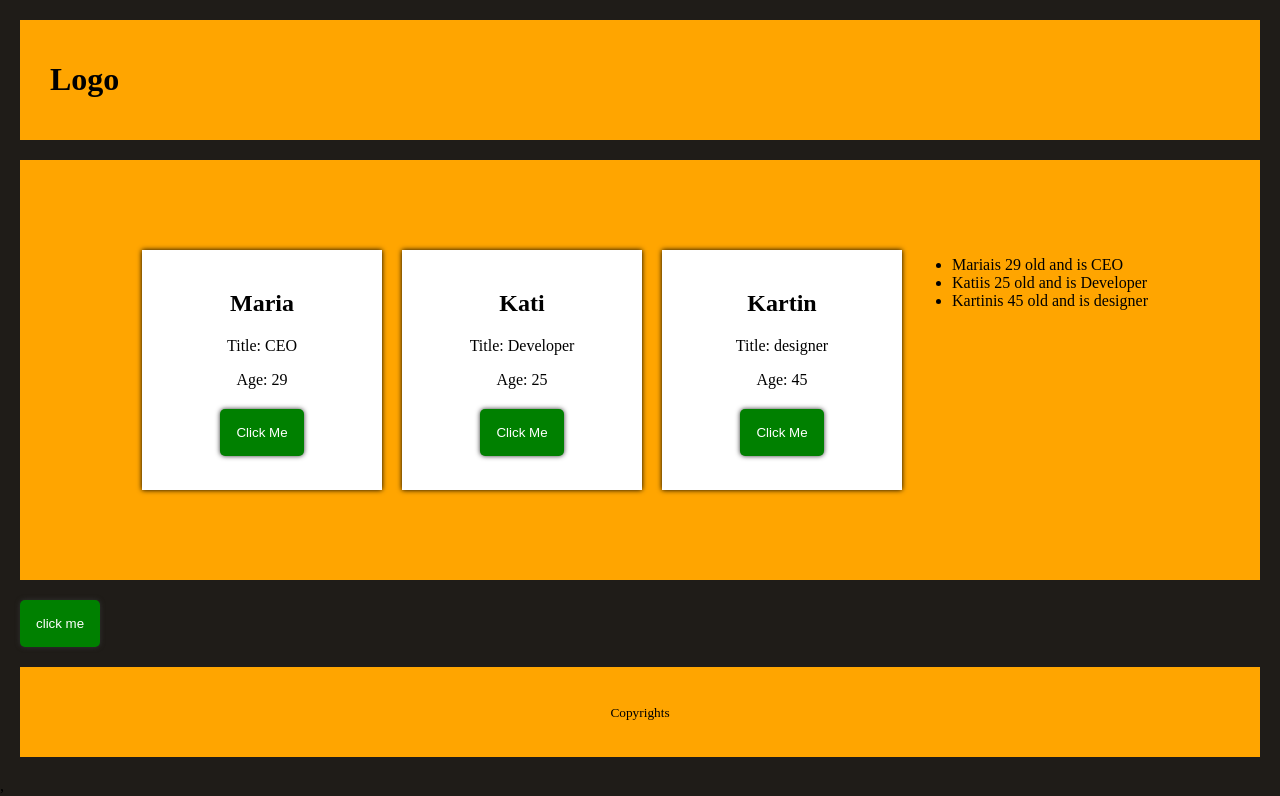
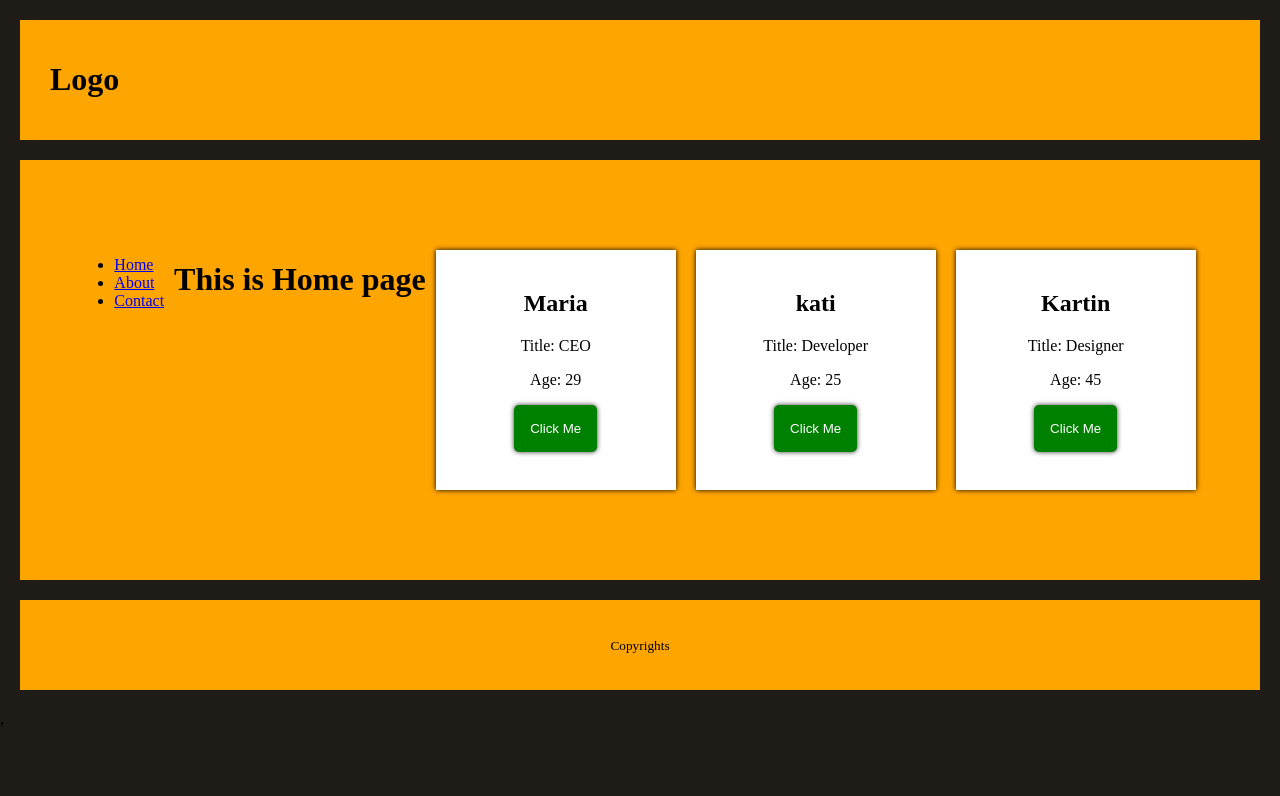
Before and after one commit to React21S/Boxes_Demo, a React (Create React App) app: page / in a window 1280 px wide. Shown: the top 796 px of the page. Built offline with nearby package versions, Linux system fonts and the light colour scheme.

Commit message:
React router Added

```diff
--- a/package.json
+++ b/package.json
@@ -8,6 +8,7 @@
     "@testing-library/user-event": "^12.8.3",
     "react": "^17.0.2",
     "react-dom": "^17.0.2",
+    "react-router-dom": "^5.3.0",
     "react-scripts": "4.0.3",
     "web-vitals": "^1.1.2"
   },
--- a/src/App.css
+++ b/src/App.css
@@ -49,12 +49,12 @@ footer{
   justify-items: center;
   text-align: center;
 }
-Button{
+/* Button{
   background-color: aqua;
   padding: 10px;
   margin: 20px;
   border-color: #9c9898;
-}
+} */
 
 
 
@@ -84,11 +84,14 @@ td:nth-child(even){
 }
 
 button{
-  display: block;
+  /* display: block; */
   background-color: green;
   color: white;
   border: none;
   border-radius: 5px;
   box-shadow: 0 0 5px #333;
   padding: 1rem;
+  justify-content: center;
+  align-items: center;
+  text-align: center;
 }
--- a/src/App.js
+++ b/src/App.js
@@ -1,17 +1,18 @@
 import './App.css';
-import Header from './components/Header'
-import Footer from './components/Footer'
-import MainC from './components/MainC'
+import Header from './components/Header';
+import Footer from './components/Footer';
+import Main from './components/Main';
+import {BrowserRouter as Router} from "react-router-dom";
 
 
 function App() {
   return (
     <div className="App">
-      <div>
+      <Router>
         <Header/>
-        <MainC/>
+        <Main/>
         <Footer/>
-      </div>
+      </Router>
     </div>
   );
 };
--- a/src/components/Main.js
+++ b/src/components/Main.js
@@ -1,8 +1,47 @@
-import Box from './Box'
+import Box from './Box';
+import { NavLink, Switch, Route} from 'react-router-dom';
+
+const Home = ()=>{
+  return(
+    <div>
+      <h1>This is Home page</h1>
+    </div>
+  )
+}
+
+const About = ()=>{
+  return(
+    <div>
+      <h1>This is About page</h1>
+    </div>
+  )
+}
+
+const Contact = ()=>{
+  return(
+    <div>
+      <h1>This is Contacts page</h1>
+    </div>
+  )
+}
+
 const Main= ()=>{
     return(
       <div>
          <main>
+      <nav>
+        <ul>
+          <li><NavLink to="/"> Home </NavLink> </li>
+          <li><NavLink to="/about"> About</NavLink> </li>
+          <li><NavLink to="/contact"> Contact</NavLink> </li>
+        </ul>
+      </nav>
+      <Switch>
+        <Route path = "/" exact component={Home}/>
+        <Route path = "/about" exact component={About}/>
+        <Route path = "/contact" exact component={Contact}/>
+      </Switch>
+
       <Box name = "Maria" title = "CEO" age = "29"/>
       <Box name = "kati" title = "Developer" age = "25"/>
       <Box name = "Kartin" title = "Designer" age = "45"/>
```
Also changed, not shown: 1 other file (tests, documents, lock files or other folders).
